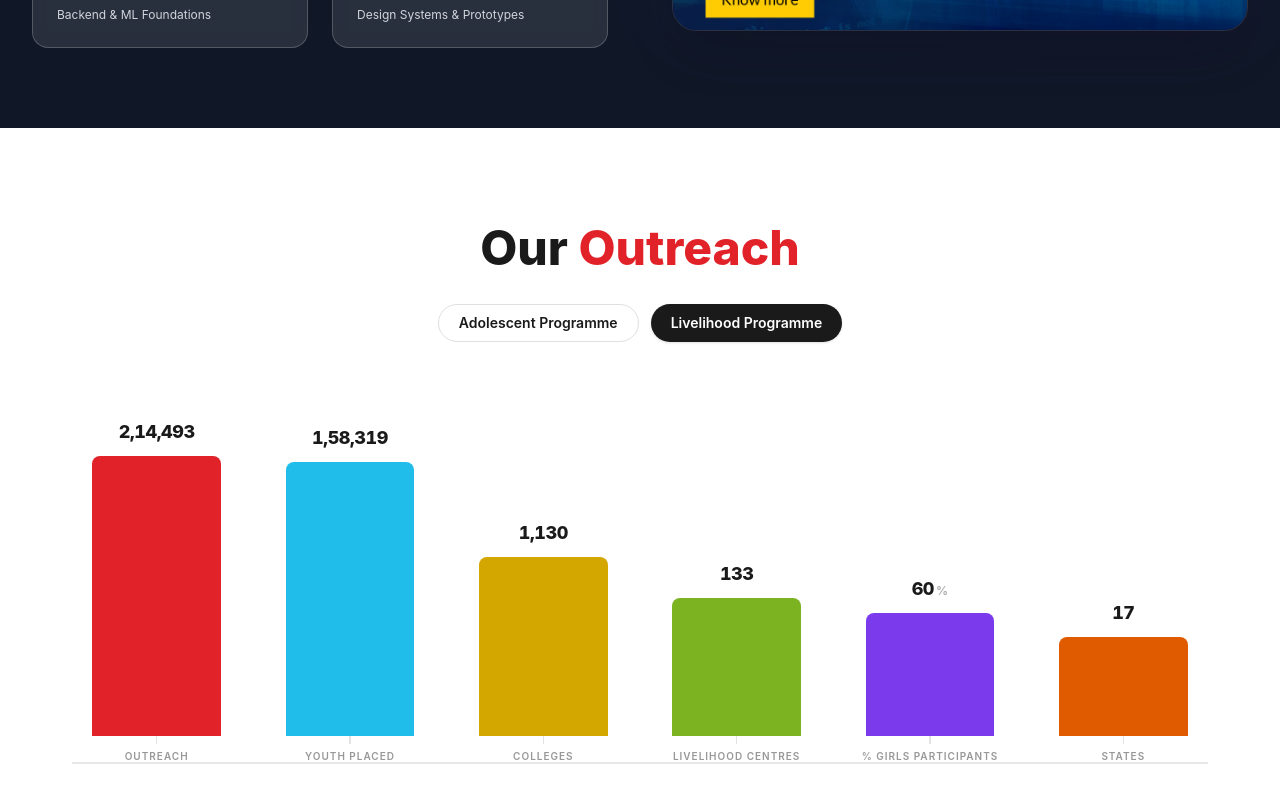
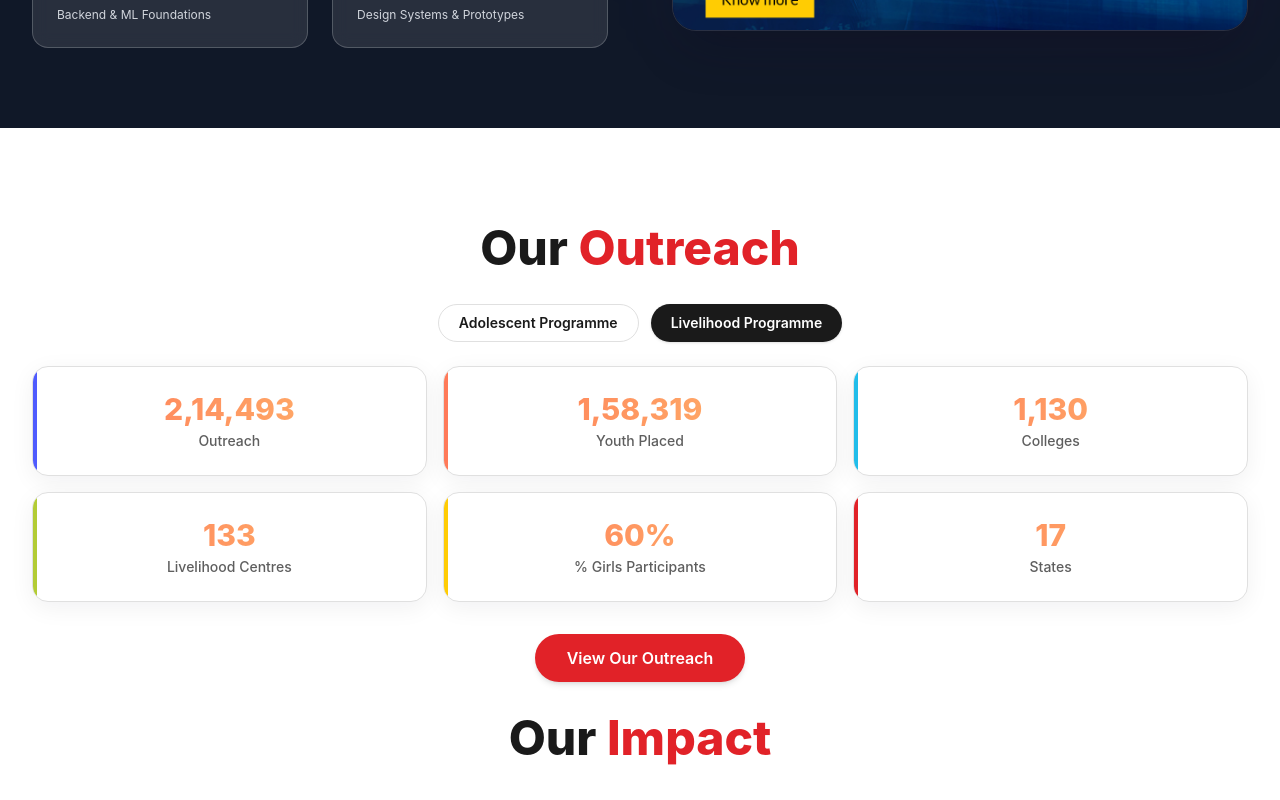
Before and after one commit to ayushnawghane/magic-bus-react, a React (Vite) app: page / in a window 1280 px wide. Shown: the part 3160-3960 px from the top of the page. Built offline with nearby package versions, Linux system fonts and the light colour scheme.

Commit message:
refactor(home): replace OurOutreach with OurOutreachOld component

```diff
--- a/src/pages/Home.jsx
+++ b/src/pages/Home.jsx
@@ -5,7 +5,7 @@ import FAQSection from '../components/Home/FAQSectiom';
 import GetInvolvedSection from '../components/Home/GetInvolvedSection';
 import HeroCarousel from '../components/Home/HeroCarousel';
 import JourneyStepper from '../components/Home/JourneyStepper';
-import OurOutreach from '../components/Home/OurOutreach';
+import OurOutreachOld from '../components/Home/OurOutreachOld';
 import OutreachImpactBento from '../components/Home/OutreachImpactBento';
 import PartnersShowcase from '../components/Home/PartnersShowcase';
 import ProgrammesSlider from '../components/Home/ProgrammesSlider';
@@ -20,7 +20,7 @@ export default function Home() {
         <JourneyStepper   />
         <ProgrammesSlider />
         <AIDigitalSection />
-        <OurOutreach />
+        <OurOutreachOld />
         <GetInvolvedSection />
         <PartnersShowcase />
         <OutreachImpactBento />
```
